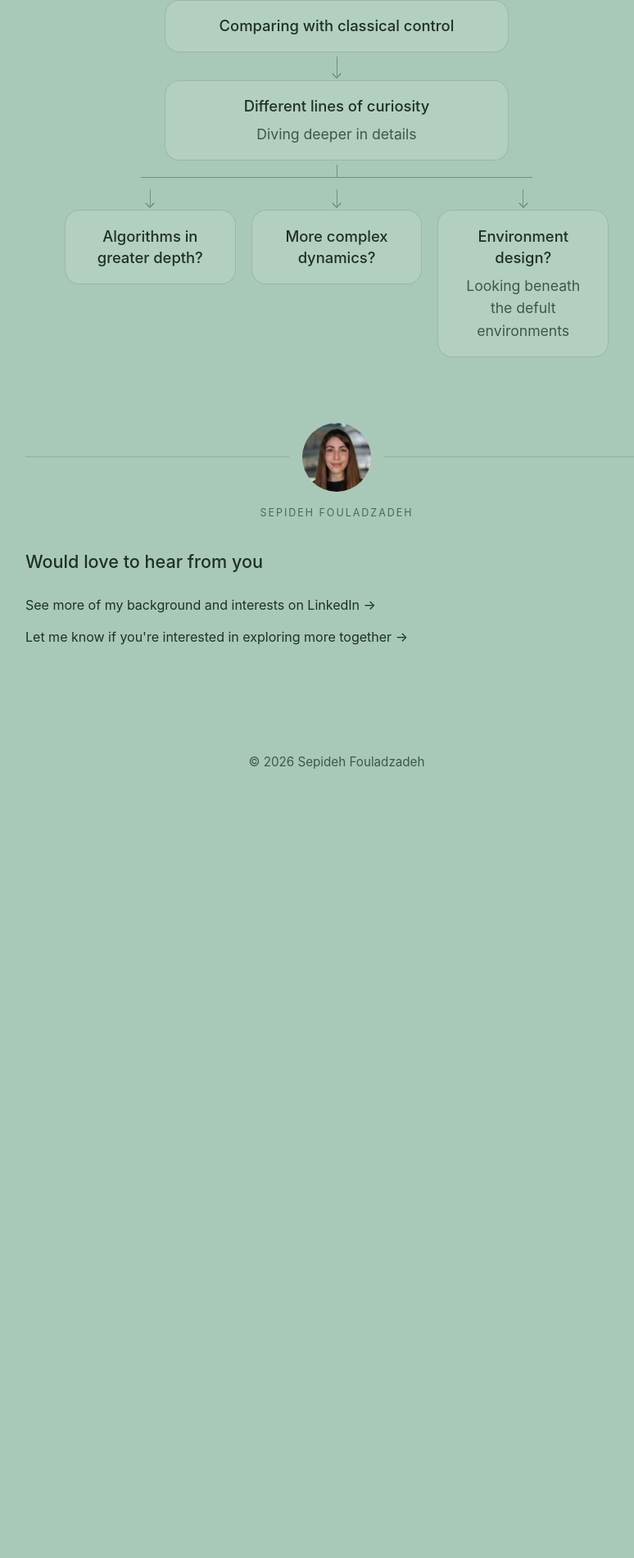
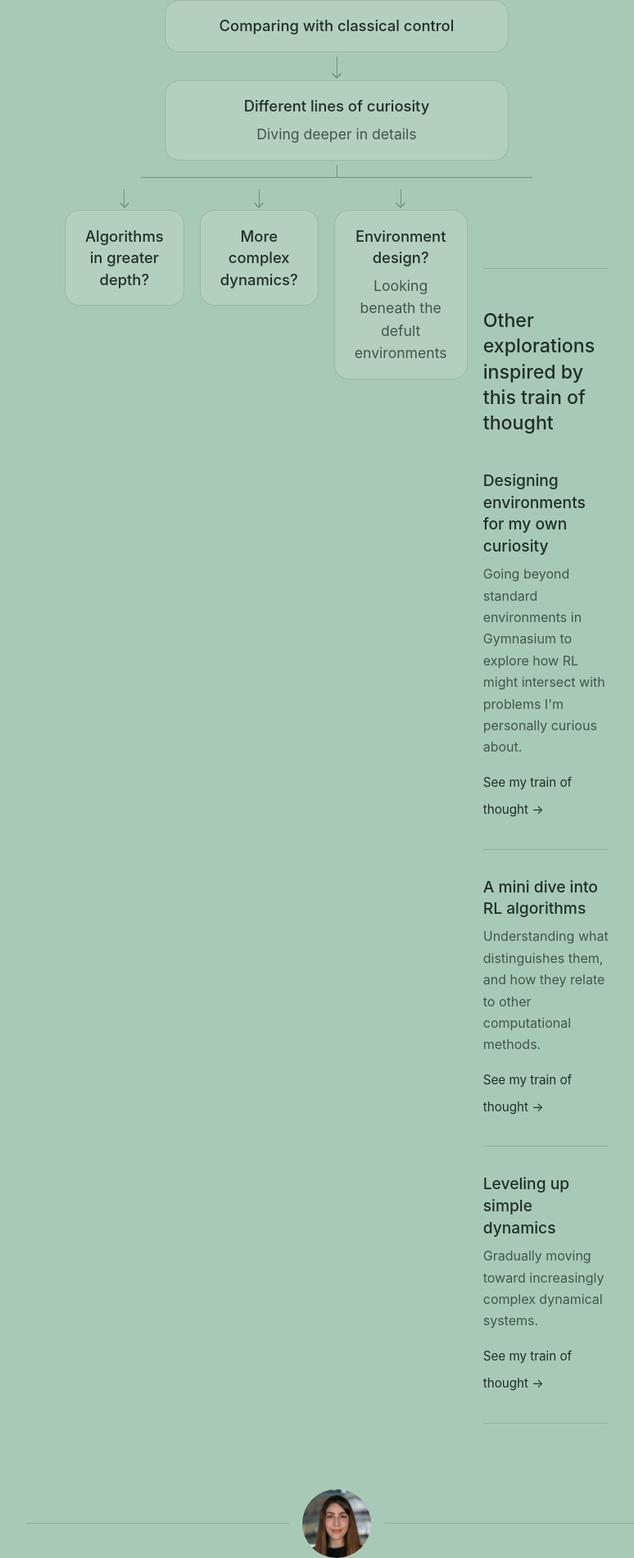
Before and after one commit to SepidehFouladzadeh/SepidehFouladzadeh.github.io, a Jekyll site: the page built from _posts/2026-07-15-RL-Control.md, in a window 1280 px wide. Shown: the part 990-2891 px from the top of the page at 82% size, without its empty margins (229-1003 px from the left). Built offline with Jekyll 4.4.1, drawn with Linux system fonts in a browser that asks for light colours; before the commit the page ends 1980 px from its top, so only the background shows below that.

Commit message:
research exploration upgrade

```diff
--- a/_layouts/exploration.html
+++ b/_layouts/exploration.html
@@ -557,6 +557,66 @@
       opacity: 0.5;
     }
 
+
+    /* ===================================
+   RELATED EXPLORATIONS
+   =================================== */
+
+    .related-explorations {
+    max-width: 760px;
+    margin: 6rem auto 0;
+    padding-top: 3rem;
+    border-top: 1px solid rgba(31, 47, 41, 0.18);
+    }
+
+    .related-explorations h2 {
+    margin: 0 0 2.5rem;
+    font-size: 1.45rem;
+    font-weight: 500;
+    line-height: 1.35;
+    }
+
+    .related-exploration-list {
+    display: flex;
+    flex-direction: column;
+    }
+
+    .related-exploration-item {
+    padding: 0 0 2rem;
+    margin: 0 0 2rem;
+    border-bottom: 1px solid rgba(31, 47, 41, 0.18);
+    }
+
+    .related-exploration-item:last-child {
+    margin-bottom: 0;
+    }
+
+    .related-exploration-item h3 {
+    margin: 0 0 0.45rem;
+    font-size: 1.2rem;
+    font-weight: 500;
+    line-height: 1.4;
+    }
+
+    .related-exploration-item p {
+    max-width: 650px;
+    margin: 0 0 0.85rem;
+    color: #40564c;
+    font-size: 1rem;
+    line-height: 1.65;
+    }
+
+    .related-exploration-item a,
+    .related-exploration-item a:visited {
+    color: #1f2f29;
+    font-size: 0.95rem;
+    text-decoration: none;
+    }
+
+    .related-exploration-item a:hover {
+    opacity: 0.6;
+    }
+
     .author-break {
         display: flex;
         align-items: center;
--- a/_posts/2026-07-15-RL-Control.md
+++ b/_posts/2026-07-15-RL-Control.md
@@ -195,3 +195,50 @@
       </div>
 
 </div>
+
+
+<section class="related-explorations">
+
+  <h2>Other explorations inspired by this train of thought</h2>
+
+  <div class="related-exploration-list">
+
+    <article class="related-exploration-item">
+      <h3>Designing environments for my own curiosity</h3>
+
+      <p>
+        Going beyond standard environments in Gymnasium to explore how RL might intersect with problems I'm personally curious about.
+      </p>
+
+      <a href="/research/custom-environment/">
+        See my train of thought →
+      </a>
+    </article>
+
+    <article class="related-exploration-item">
+      <h3>A mini dive into RL algorithms</h3>
+
+      <p>
+        Understanding what distinguishes them, and how they relate to other computational methods.
+      </p>
+
+      <a href="/research/rl-algorithms/">
+        See my train of thought →
+      </a>
+    </article>
+
+    <article class="related-exploration-item">
+      <h3>Leveling up simple dynamics</h3>
+
+      <p>
+        Gradually moving toward increasingly complex dynamical systems.
+      </p>
+
+      <a href="/research/from-simple-dynamics/">
+        See my train of thought →
+      </a>
+    </article>
+
+  </div>
+
+</section>
--- a/index.html
+++ b/index.html
@@ -716,7 +716,7 @@
         </p>
 
         <div class="writing-meta">
-          Active · July 2026
+          July 2026
         </div>
 
         <a href="/research/rl-vs-control/" class="read-link">
```
Also changed, not shown: other parts of _posts/2026-07-15-RL-Control.md (+1 -1 lines).
